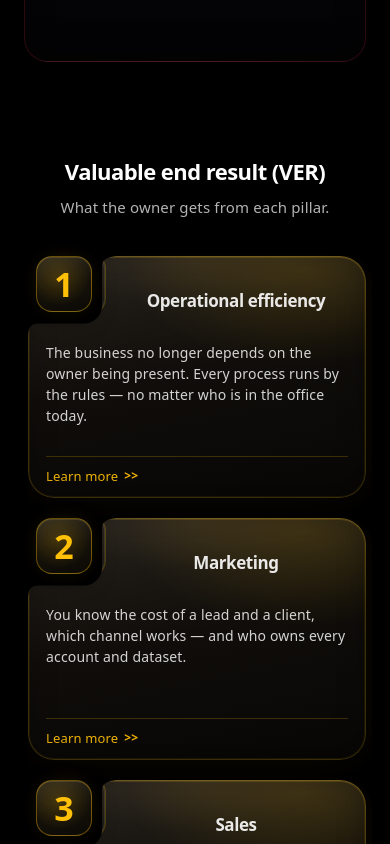
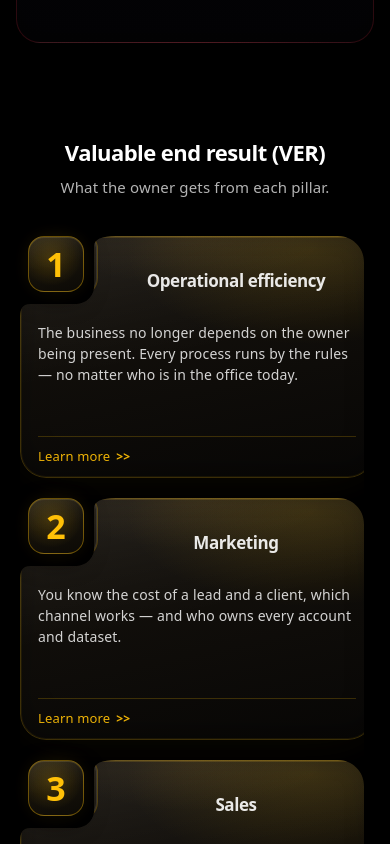
Before and after one commit to DaniilBidenko/BBI, a Next.js app in the folder web/: page /en/work in a window 390 px wide. Shown: the part 1156-2000 px from the top of the page. Built offline with nearby package versions, Linux system fonts and the light colour scheme.

Commit message:
Исправил кнопку подробнее и закругление

```diff
--- a/web/src/app/globals.css
+++ b/web/src/app/globals.css
@@ -1366,7 +1366,7 @@ h4 {
 }
 
 .pillars-details[open] .pillars-body {
-  max-height: 200px;
+  max-height: 65vh;
   opacity: 1;
 }
 
@@ -1571,20 +1571,63 @@ h4 {
   width: auto;
 }
 
+/* JS toggle version for "Узнаёте себя": keep button row aligned when closed,
+   expand card shape and flow content naturally when opened. */
+.icp-card--recognize-open {
+  height: auto !important;
+  min-height: 456px;
+  clip-path: path("M 114 0 H 370 C 386 0 398 12 398 28 V 980 C 398 996 386 1008 370 1008 H 28 C 12 1008 0 996 0 980 V 90 Q 0 78 12 78 H 72 A 24 24 0 0 0 96 52 V 14 Q 96 0 114 0 Z");
+}
+
+.icp-card--recognize-open::after {
+  clip-path: path("M 114 0 H 370 C 386 0 398 12 398 28 V 980 C 398 996 386 1008 370 1008 H 28 C 12 1008 0 996 0 980 V 90 Q 0 78 12 78 H 72 A 24 24 0 0 0 96 52 V 14 Q 96 0 114 0 Z");
+}
+
+.icp-card--recognize-open .icp-card__content {
+  height: auto;
+  padding-bottom: 10px;
+}
+
+.icp-card--recognize-open .icp-card__footer {
+  position: static;
+  width: auto;
+  margin-top: 8px;
+}
+
 @media (max-width: 640px) {
   .icp-card--recognize {
     height: auto !important;
-    min-height: 430px;
+    min-height: 520px;
+    clip-path: path("M 96 0 H 318 C 332 0 344 11 344 26 V 980 C 344 995 332 1006 318 1006 H 24 C 11 1006 0 995 0 980 V 80 Q 0 68 10 68 H 56 A 18 18 0 0 0 74 48 V 10 Q 74 0 96 0 Z");
+  }
+
+  .icp-card--recognize .icp-card__content {
+    padding-bottom: 16px;
+  }
+
+  .icp-card--recognize .icp-card__footer {
+    position: static;
+    width: auto;
+    margin-top: 12px;
   }
 
   .icp-card--recognize:has(details[open]) {
     height: auto !important;
-    min-height: 430px;
-    clip-path: path("M 96 0 H 318 C 332 0 344 11 344 26 V 900 C 344 915 332 926 318 926 H 24 C 11 926 0 915 0 900 V 80 Q 0 68 10 68 H 56 A 18 18 0 0 0 74 48 V 10 Q 74 0 96 0 Z");
+    min-height: 520px;
+    clip-path: path("M 96 0 H 318 C 332 0 344 11 344 26 V 980 C 344 995 332 1006 318 1006 H 24 C 11 1006 0 995 0 980 V 80 Q 0 68 10 68 H 56 A 18 18 0 0 0 74 48 V 10 Q 74 0 96 0 Z");
   }
 
   .icp-card--recognize:has(details[open])::after {
-    clip-path: path("M 96 0 H 318 C 332 0 344 11 344 26 V 900 C 344 915 332 926 318 926 H 24 C 11 926 0 915 0 900 V 80 Q 0 68 10 68 H 56 A 18 18 0 0 0 74 48 V 10 Q 74 0 96 0 Z");
+    clip-path: path("M 96 0 H 318 C 332 0 344 11 344 26 V 980 C 344 995 332 1006 318 1006 H 24 C 11 1006 0 995 0 980 V 80 Q 0 68 10 68 H 56 A 18 18 0 0 0 74 48 V 10 Q 74 0 96 0 Z");
+  }
+
+  .icp-card--recognize-open {
+    min-height: 520px;
+    clip-path: path("M 96 0 H 318 C 332 0 344 11 344 26 V 980 C 344 995 332 1006 318 1006 H 24 C 11 1006 0 995 0 980 V 80 Q 0 68 10 68 H 56 A 18 18 0 0 0 74 48 V 10 Q 74 0 96 0 Z");
+  }
+
+  .icp-card--recognize-open::after {
+    clip-path: path("M 96 0 H 318 C 332 0 344 11 344 26 V 980 C 344 995 332 1006 318 1006 H 24 C 11 1006 0 995 0 980 V 80 Q 0 68 10 68 H 56 A 18 18 0 0 0 74 48 V 10 Q 74 0 96 0 Z");
   }
 }
 
@@ -1848,12 +1891,13 @@ h4 {
   }
 
   .icp-card--recognize {
-    height: 430px !important;
-    clip-path: path("M 96 0 H 318 C 332 0 344 11 344 26 V 404 C 344 419 332 430 318 430 H 24 C 11 430 0 419 0 404 V 80 Q 0 68 10 68 H 56 A 18 18 0 0 0 74 48 V 10 Q 74 0 96 0 Z");
+    height: auto !important;
+    min-height: 470px;
+    clip-path: path("M 96 0 H 318 C 332 0 344 11 344 26 V 980 C 344 995 332 1006 318 1006 H 24 C 11 1006 0 995 0 980 V 80 Q 0 68 10 68 H 56 A 18 18 0 0 0 74 48 V 10 Q 74 0 96 0 Z");
   }
 
   .icp-card--recognize::after {
-    clip-path: path("M 96 0 H 318 C 332 0 344 11 344 26 V 404 C 344 419 332 430 318 430 H 24 C 11 430 0 419 0 404 V 80 Q 0 68 10 68 H 56 A 18 18 0 0 0 74 48 V 10 Q 74 0 96 0 Z");
+    clip-path: path("M 96 0 H 318 C 332 0 344 11 344 26 V 980 C 344 995 332 1006 318 1006 H 24 C 11 1006 0 995 0 980 V 80 Q 0 68 10 68 H 56 A 18 18 0 0 0 74 48 V 10 Q 74 0 96 0 Z");
   }
 }
 
--- a/web/src/components/Container.tsx
+++ b/web/src/components/Container.tsx
@@ -7,7 +7,7 @@ type ContainerProps = {
 
 export function Container({ children, className }: ContainerProps) {
   return (
-    <div className={`mx-auto w-full max-w-6xl px-6 ${className ?? ""}`}>
+    <div className={`mx-auto w-full max-w-6xl px-4 sm:px-6 ${className ?? ""}`}>
       {children}
     </div>
   );
--- a/web/src/sections/IcpIntroSection.tsx
+++ b/web/src/sections/IcpIntroSection.tsx
@@ -51,7 +51,7 @@ export function IcpIntroSection({ eyebrow, title, segments, exclude, excludeLabe
               </span>
             </div>
 
-            <div className="relative grid gap-4 [grid-template-columns:repeat(auto-fit,minmax(280px,1fr))] [grid-auto-rows:1fr]">
+            <div className="relative grid gap-4 [grid-template-columns:repeat(auto-fit,minmax(280px,1fr))] [grid-auto-rows:auto] md:[grid-auto-rows:1fr]">
               {segments.map((segment, i) => {
                 const contentParts = (segment.details ?? segment.description)
                   .split("\n\n")
@@ -93,7 +93,7 @@ export function IcpIntroSection({ eyebrow, title, segments, exclude, excludeLabe
                         {segment.metrics}
                       </p>
                     )}
-                    <div className="mt-auto w-full pt-3">
+                    <div className="mt-4 w-full pt-3 md:mt-auto">
                       <div className="mb-3 h-px w-full bg-gradient-to-r from-transparent via-white/14 to-transparent" />
                       <div className="bbi-icp-intro-pill w-full rounded-2xl px-3 py-2.5">
                         <p className="text-center text-[12px] font-medium leading-snug text-[#1c1b1b]">
--- a/web/src/sections/WorkPillarGridSection.tsx
+++ b/web/src/sections/WorkPillarGridSection.tsx
@@ -112,7 +112,7 @@ function PillarGridCard({
                   &gt;&gt;
                 </span>
               </summary>
-              <div className="mt-0 max-h-0 overflow-hidden rounded-xl border border-white/10 bg-black/20 p-0 text-left opacity-0 transition-all duration-300 ease-out group-open/details:mt-3 group-open/details:max-h-[30vh] group-open/details:overflow-y-auto group-open/details:p-3 group-open/details:opacity-100 sm:group-open/details:max-h-[260px] sm:group-open/details:p-3.5">
+              <div className="mt-0 max-h-0 overflow-hidden rounded-xl border border-white/10 bg-black/20 p-0 text-left opacity-0 transition-all duration-300 ease-out group-open/details:mt-3 group-open/details:max-h-[40vh] group-open/details:overflow-y-auto group-open/details:p-3 group-open/details:opacity-100 sm:group-open/details:max-h-[260px] sm:group-open/details:p-3.5">
                 {hasActionsExpanded && pillar.actionsExpanded ? (
                   <>
                     <p className="text-[0.875rem] font-medium leading-[1.45] text-white/90 sm:text-[0.9375rem]">
--- a/web/src/sections/WorkStagesSection.tsx
+++ b/web/src/sections/WorkStagesSection.tsx
@@ -86,7 +86,7 @@ export function WorkStagesSection({
                             &gt;&gt;
                           </span>
                         </summary>
-                        <div className="mt-2.5 max-h-[26vh] overflow-y-auto pr-1 md:max-h-[220px]">
+                        <div className="mt-2.5 max-h-[36vh] overflow-y-auto pr-1 md:max-h-[220px]">
                           <p className="text-[12px] font-semibold uppercase tracking-[0.11em] text-white/68">
                             Что делаем
                           </p>
```
Also changed, not shown: web/src/components/ContactsForm.tsx (+6 -6 lines), web/src/sections/IcpSection.tsx (+38 -16 lines), web/src/sections/WhyBBISection.tsx (+36 -13 lines).
